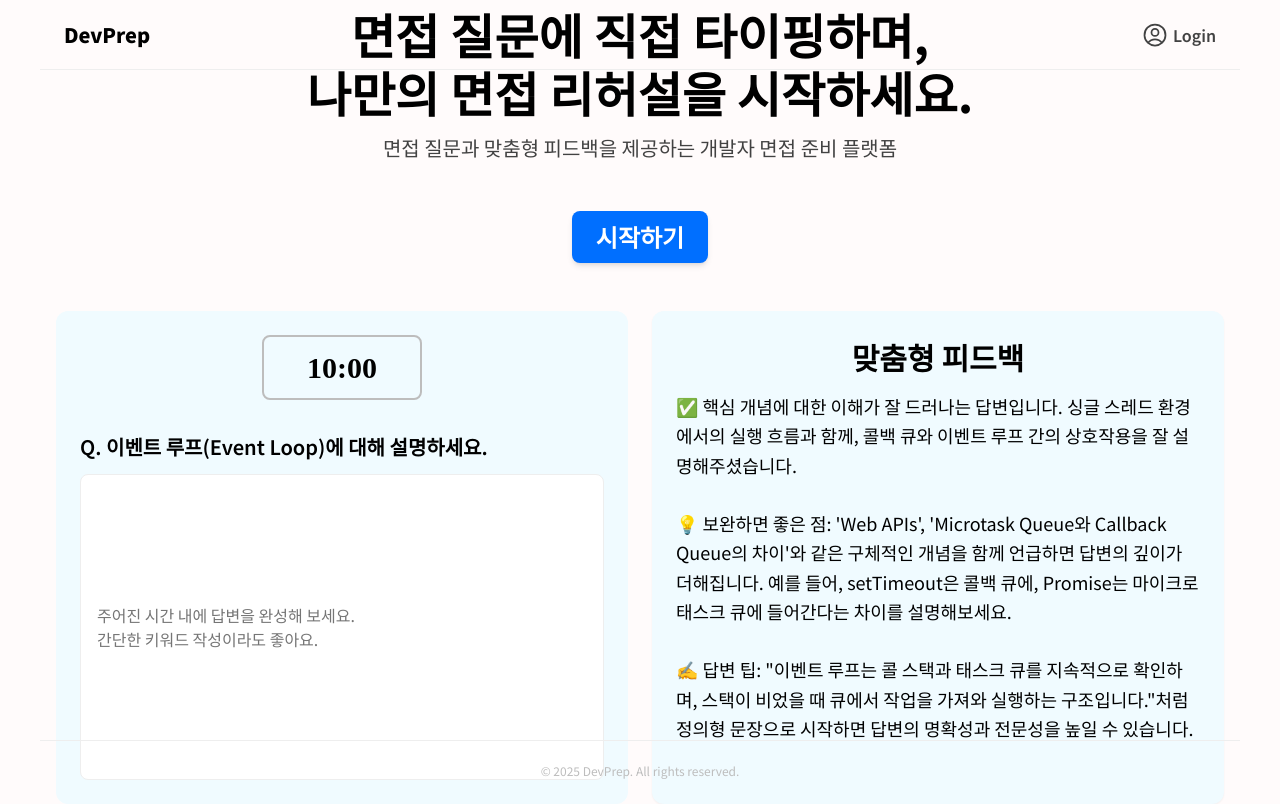
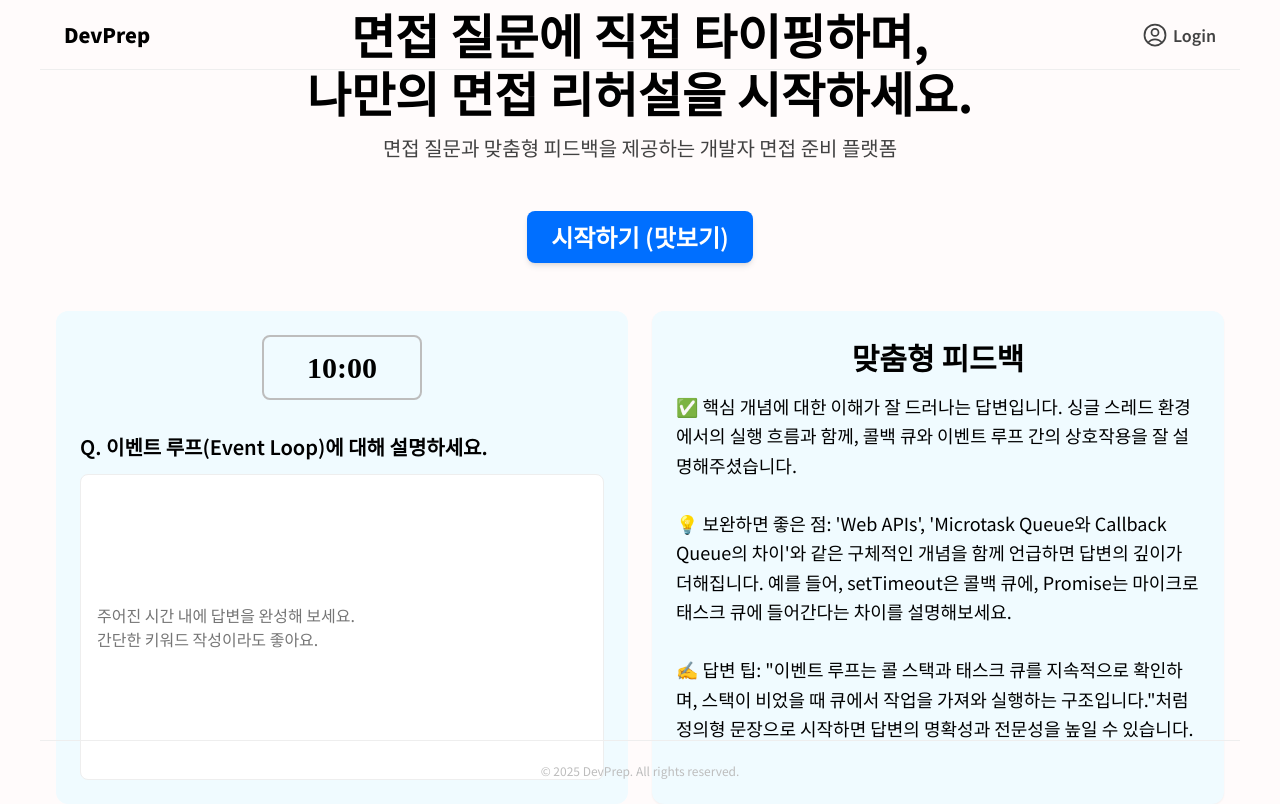
Before and after one commit to team-dev-prep/dev-prep-fe, a React (Vite) app: page / in a window 1280 px wide. Built offline with nearby package versions, Linux system fonts and the light colour scheme; no server answers; a web font is replaced by a local one.

Commit message:
feat: LandingPage에서 시작하기 버튼에 로그인 여부 따라 분기 및 라벨 동적 처리

```diff
--- a/src/pages/LandingPage.tsx
+++ b/src/pages/LandingPage.tsx
@@ -1,9 +1,21 @@
 import { useNavigate } from "react-router-dom";
 import { Button } from "../components/common";
 import { ROUTES } from "../constants";
+import { useAuth } from "../hooks/useAuth";
+import showToast from "../utils/toast";
 
 const LandingPage = () => {
   const navigate = useNavigate();
+  const { isLogin } = useAuth();
+
+  const handleStartClick = () => {
+    if (isLogin) {
+      showToast({ type: "info", message: "이미 로그인 상태입니다. 본 인터뷰로 이동합니다." });
+      navigate(`/${ROUTES.OPTION}`);
+    } else {
+      navigate(`/${ROUTES.PRE_OPTION}`);
+    }
+  };
 
   return (
     <div
@@ -22,12 +34,10 @@ const LandingPage = () => {
         </p>
       </section>
 
-      {/* 버튼 영역 */}
+      {/* 시작하기 버튼 */}
       <Button
-        label="시작하기"
-        onClick={() => {
-          navigate(`/${ROUTES.OPTION}`);
-        }}
+        label={isLogin ? "바로 인터뷰 시작하기" : "시작하기 (맛보기)"}
+        onClick={handleStartClick}
         className="bg-blue3 text-2xl font-semibold text-white shadow-md"
       />
 
```
